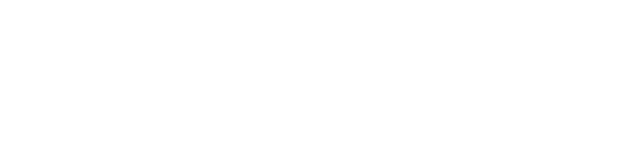
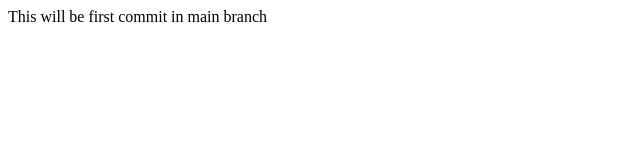
Before and after one commit to outsmartu/hello, a plain HTML site: page test.html in a window 1280 px wide. Shown: the whole page, without its empty margins (0-640 px from the left). Drawn offline with Linux system fonts and the light colour scheme.

Commit message:
First commit in develop branch

```diff
--- a/test.html
+++ b/test.html
@@ -5,6 +5,7 @@
 	<title>Test</title>
 </head>
 <body>
+	This will be first commit in main branch
 
 </body>
 </html>
```
